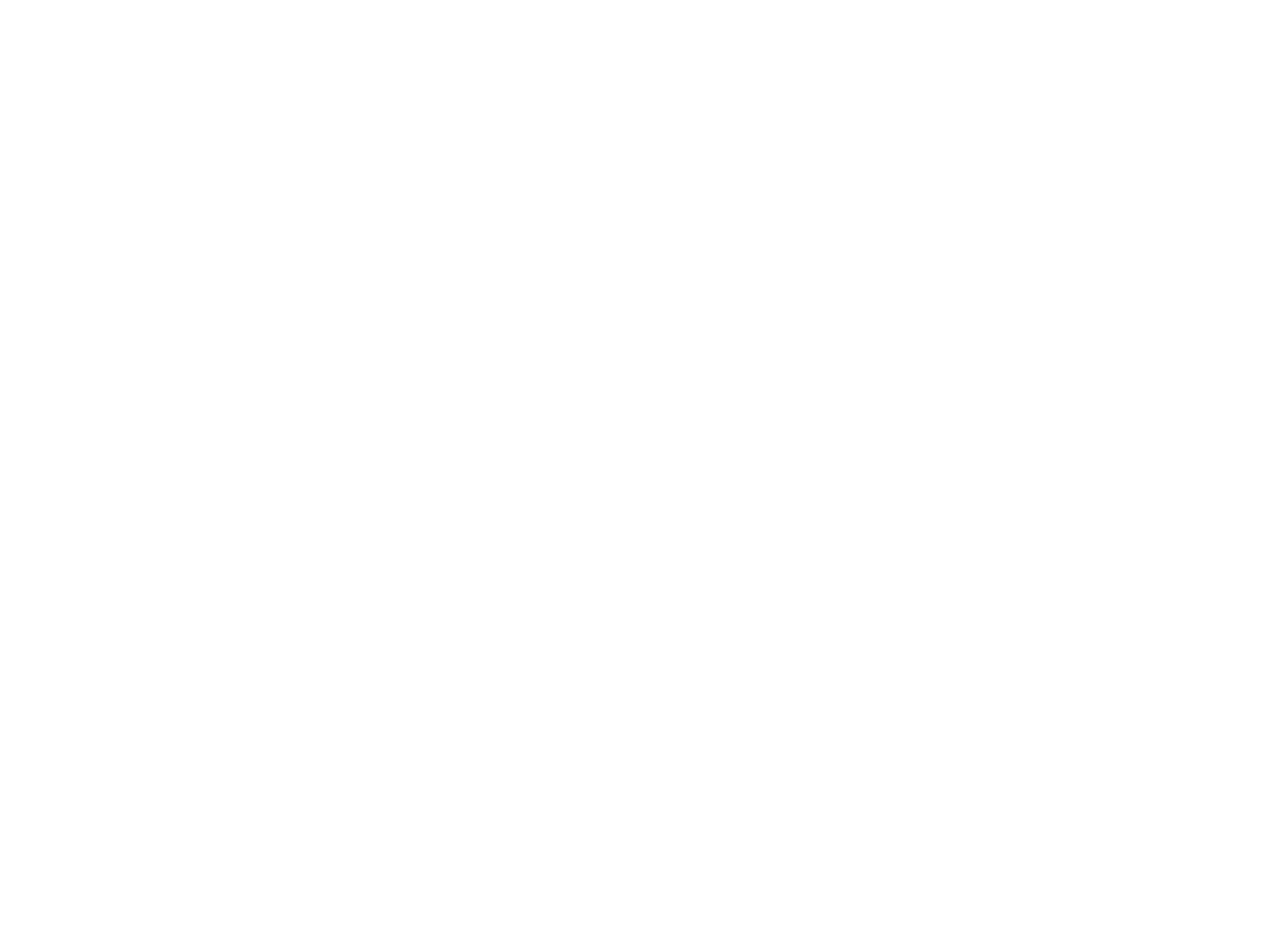
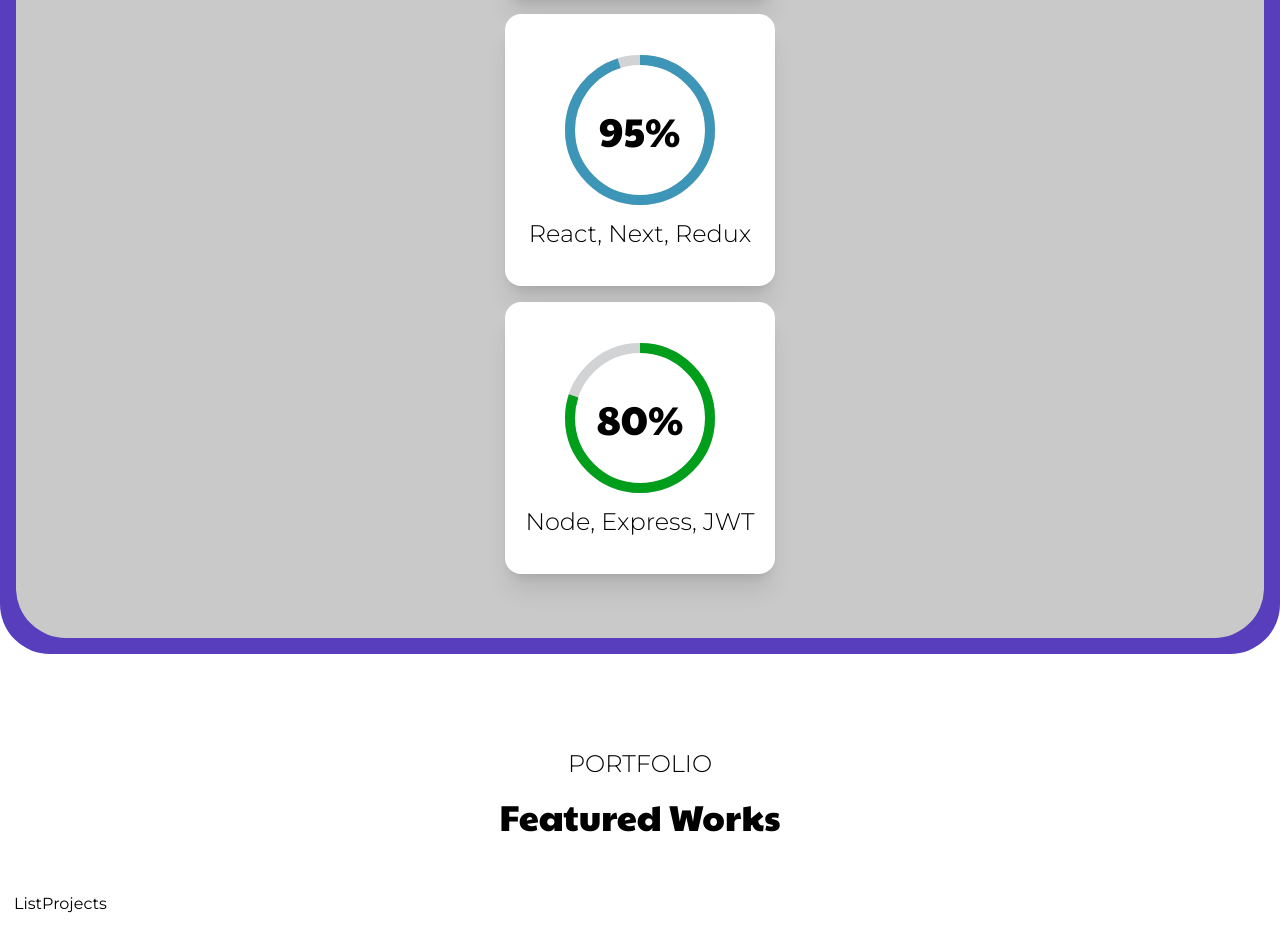
Before and after one commit to VladyslavVagin/marketing-agency, a Next.js app: page / in a window 1280 px wide. Shown: the part 2458-3388 px from the top of the page. Before the commit the page ends 2328 px from the top, so only its background shows below. Built offline with nearby package versions, Linux system fonts and the light colour scheme.

Commit message:
update start portfolio

```diff
--- a/src/app/page.tsx
+++ b/src/app/page.tsx
@@ -1,6 +1,7 @@
 import Hero from "@/components/MainPage/Hero/Hero";
 import MyExpertise from "@/components/MainPage/MyExpertise/MyExpertise";
 import Skills from "@/components/MainPage/Skills/Skills";
+import Portfolio from "@/components/MainPage/Portfolio/Portfolio";
 
 export default function Home() {
   return (
@@ -10,6 +11,7 @@ export default function Home() {
       <section className="bg-accent rounded-[50px] my-20 p-4">
         <Skills />
       </section>
+      <Portfolio />
     </>
   );
 }
--- /dev/null
+++ b/src/components/MainPage/Portfolio/ListProjects/ListProjects.tsx
@@ -0,0 +1,9 @@
+import Image from "next/image";
+
+const ListProjects = () => {
+  return (
+    <div>ListProjects</div>
+  )
+}
+
+export default ListProjects
--- /dev/null
+++ b/src/components/MainPage/Portfolio/Portfolio.tsx
@@ -0,0 +1,15 @@
+import PortfolioTitle from "./PortfolioTitle/PortfolioTitle";
+import ListProjects from "./ListProjects/ListProjects";
+
+const Portfolio = () => {
+  return (
+    <section>
+      <div className="p-3.5">
+        <PortfolioTitle />
+        <ListProjects />
+      </div>
+    </section>
+  );
+};
+
+export default Portfolio;
--- /dev/null
+++ b/src/components/MainPage/Portfolio/PortfolioTitle/PortfolioTitle.tsx
@@ -0,0 +1,12 @@
+import { paytoneOne } from "@/app/layout";
+
+const PortfolioTitle = () => {
+  return (
+    <div className="text-center mb-14">
+      <p className="subtitle">portfolio</p>
+      <h2 className={`${paytoneOne.className} title`}>Featured Works</h2>
+    </div>
+  );
+};
+
+export default PortfolioTitle;
--- a/src/components/MainPage/Skills/ListSkills/ListSkills.tsx
+++ b/src/components/MainPage/Skills/ListSkills/ListSkills.tsx
@@ -1,10 +1,36 @@
+import { paytoneOne } from "@/app/layout";
+import { skills } from "@/data/skills";
+import ProgressBar from "../ProgressBar/ProgressBar";
+
+type Skill = {
+  id: number;
+  name: string;
+  progress: number;
+  color: string;
+};
+
 const ListSkills = () => {
-
   return (
-    <ul className="flex flex-col items-center mt-14">
-      <li className="w-[270px] h-[272px] rounded-2xl bg-white shadow-xl flex items-center justify-center">
-        <div className="w-40 h-40"></div>
-      </li>
+    <ul className="flex flex-col items-center mt-14 gap-4">
+      {skills.map((skill: Skill) => (
+        <li
+          key={skill.id}
+          className="w-[270px] h-[272px] rounded-2xl bg-white shadow-xl flex flex-col items-center justify-center"
+        >
+          <div className="relative w-40 h-40">
+            <ProgressBar
+              progress={skill.progress}
+              colorProgress={skill.color}
+            />
+            <p
+              className={`${paytoneOne.className} absolute top-[50%] left-[50%] translate-x-[-50%] translate-y-[-50%] text-logo font-normal text-black`}
+            >
+              {skill.progress}%
+            </p>
+          </div>
+          <h3 className="mt-2 text-2xl font-light text-black">{skill.name}</h3>
+        </li>
+      ))}
     </ul>
   );
 };
--- /dev/null
+++ b/src/components/MainPage/Skills/ProgressBar/ProgressBar.tsx
@@ -0,0 +1,43 @@
+import { FC } from 'react';
+
+type Props = {
+    progress: number;
+    colorProgress: string;
+};
+
+const ProgressBar: FC<Props> = ({ progress, colorProgress }) => {
+  const radius = 70;
+  const circumference = 2 * Math.PI * radius;
+  const strokeDashoffset = circumference - progress / 100 * circumference;
+
+  return (
+    <svg
+      className="transform -rotate-90"
+      width="160"
+      height="160"
+    >
+      <circle
+        className="transition-all ease-linear duration-350 origin-50 transform scaleX[-1]"
+        stroke="#D2D3D4"
+        strokeWidth="10"
+        fill="transparent"
+        r={radius}
+        cx="80"
+        cy="80"
+      />
+      <circle
+        className="transition-all ease-linear duration-350 origin-50 transform scaleX[-1] animate-stroke-offset"
+        stroke={colorProgress}
+        strokeWidth="10"
+        fill="transparent"
+        r={radius}
+        cx="80"
+        cy="80"
+        strokeDasharray={`${circumference} ${circumference}`}
+        strokeDashoffset={strokeDashoffset}
+      />
+    </svg>
+  );
+};
+
+export default ProgressBar;
--- a/src/components/MainPage/Skills/Skills.tsx
+++ b/src/components/MainPage/Skills/Skills.tsx
@@ -3,7 +3,7 @@ import ListSkills from "./ListSkills/ListSkills";
 
 const Skills = () => {
   return (
-    <div className="bg-[#f2f2f2] rounded-[50px] px-[30px] pt-[74px] pb-16">
+    <div className="bg-[#c9c9c9] rounded-[50px] px-[30px] pt-[74px] pb-16">
       <SkillsTitle />
       <ListSkills />
     </div>
--- a/src/components/MainPage/Skills/SkillsTitle/SkillsTitle.tsx
+++ b/src/components/MainPage/Skills/SkillsTitle/SkillsTitle.tsx
@@ -1,10 +1,11 @@
+import Image from "next/image";
 import { paytoneOne } from "@/app/layout";
 
 const SkillsTitle = () => {
   return (
-    <div>
+    <div className="relative">
       <p className="subtitle mb-4">my skills</p>
-      <h2 className={`title mb-9 ${paytoneOne.className}`}>
+      <h2 className={`title mb-9 ${paytoneOne.className} relative z-20`}>
         Frontend, Backend and Software
       </h2>
       <p className="text-title">
@@ -13,6 +14,7 @@ const SkillsTitle = () => {
         various development tools such as npm and Git, Redux and Firebase. My
         focus is on writing clean, efficient, and maintainable code.
       </p>
+      <Image className="absolute z-10 top-0 right-0" src="/images/hero/shape.png" alt="Shape for decoration" width={176} height={176} />
     </div>
   );
 };
--- /dev/null
+++ b/src/data/skills.ts
@@ -0,0 +1,26 @@
+export const skills = [
+  {
+    id: 1,
+    name: "HTML5/CSS3",
+    progress: 90,
+    color: "#F1A737",
+  },
+  {
+    id: 2,
+    name: "JavaScript, TypeScript",
+    progress: 86,
+    color: "#C9614D",
+  },
+  {
+    id: 3,
+    name: "React, Next, Redux",
+    progress: 95,
+    color: "#3D95B7",
+  },
+  {
+    id: 4,
+    name: "Node, Express, JWT",
+    progress: 80,
+    color: "#009e1a",
+  },
+];
--- a/tailwind.config.ts
+++ b/tailwind.config.ts
@@ -22,7 +22,19 @@ const config: Config = {
       fontSize: {
         logo: ["40px", "48px"],
         titleMain: ["56px", "64px"],
-      }
+      },
+      transformOrigin: {
+        '50': '50% 50%',
+      },
+      keyframes: {
+        'stroke-offset': {
+          '0%': { strokeDashoffset: '100' },
+          '100%': { strokeDashoffset: '0' },
+        },
+      },
+      animation: {
+        'stroke-offset': 'stroke-offset 0.35s linear',
+      },
     },
   },
   plugins: [],
```
